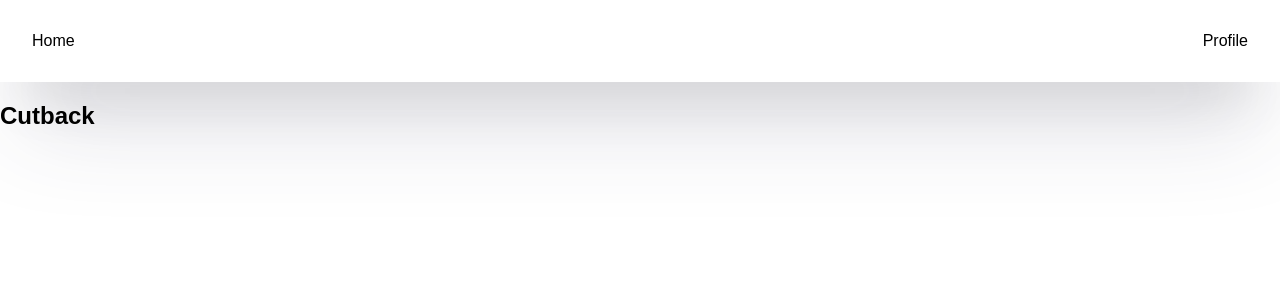
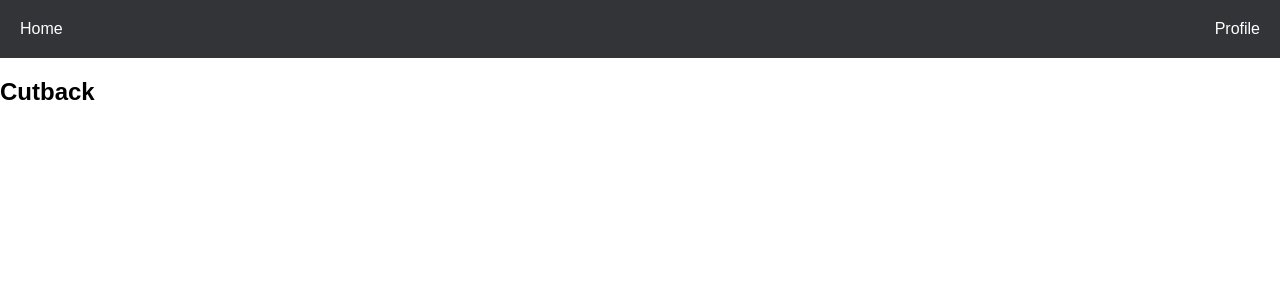
Before and after one commit to NicsWorld/cutback, a React (Vite) app: page / in a window 1280 px wide. Shown: the top 300 px of the page. Built offline with nearby package versions, Linux system fonts and the light colour scheme.

Commit message:
Change header style idk mannnn

```diff
--- a/src/index.css
+++ b/src/index.css
@@ -1,5 +1,7 @@
 :root {
   --white: #fff;
+  /* #323437 */
+  --dark-blue: #323437;
 }
 
 body {
--- a/src/styles/header.css
+++ b/src/styles/header.css
@@ -2,6 +2,7 @@
     display: flex;
     align-items: center;
     justify-content: space-between;
-    padding: 2rem;
-    box-shadow: rgba(255, 255, 255, 0.1) 0px 1px 1px 0px inset, rgba(50, 50, 93, 0.25) 0px 50px 100px -20px, rgba(0, 0, 0, 0.3) 0px 30px 60px -30px;
+    padding: 1.25rem;
+    background-color: var(--dark-blue);
+    color: var(--white);
 }
```
